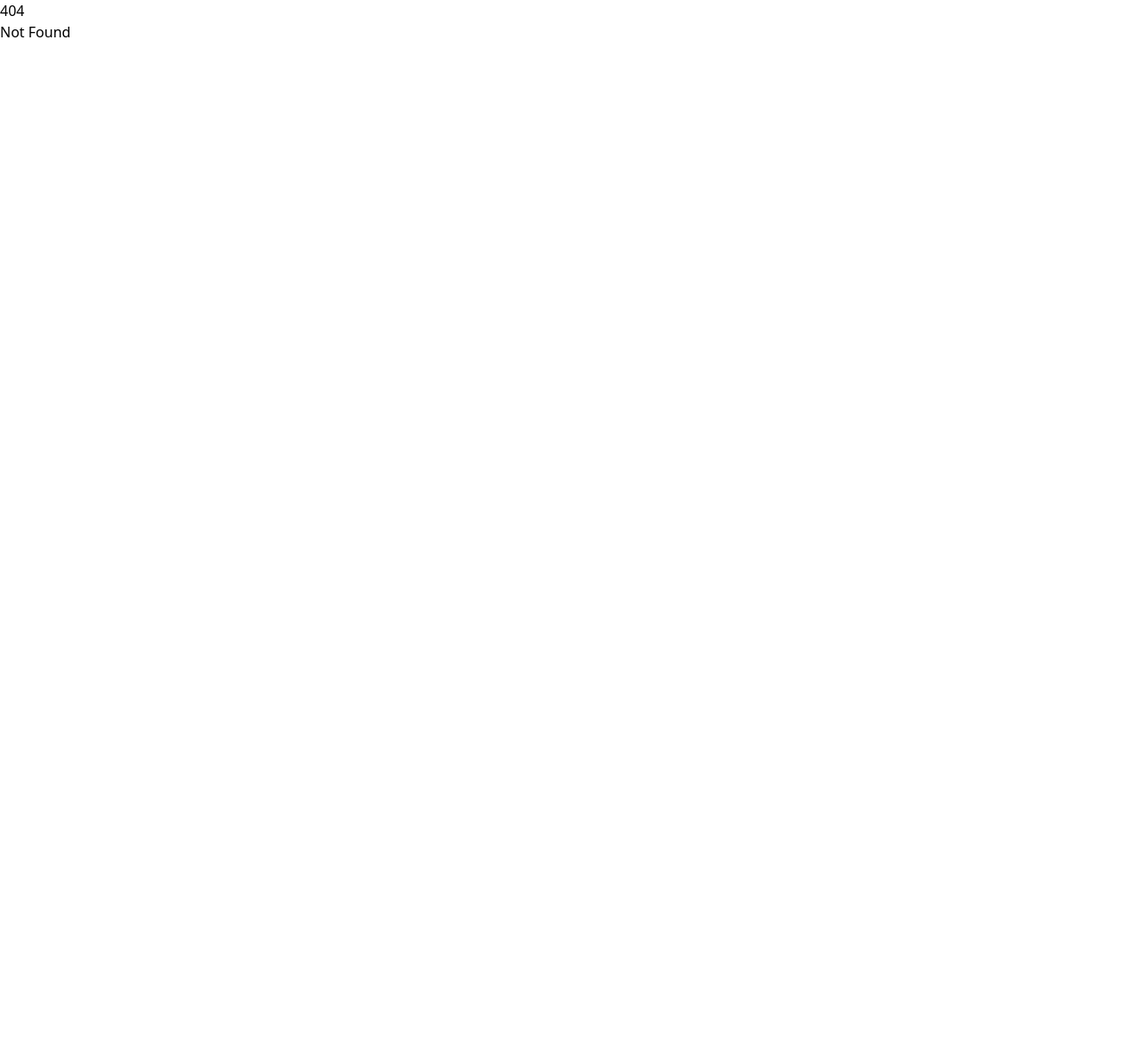
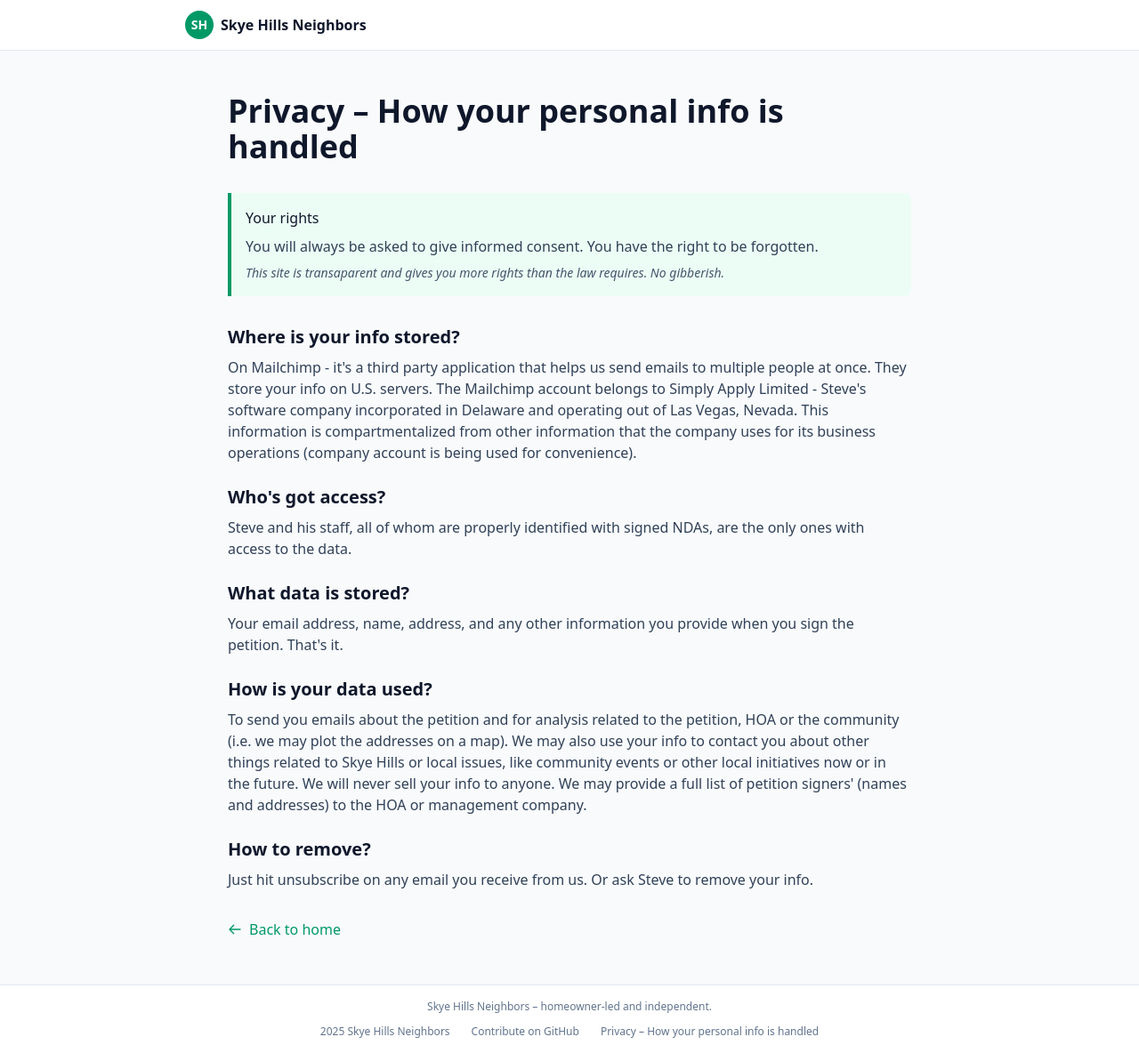
Before and after one commit to stevestrebl/skyehills, a SvelteKit app: page /privacy in a window 1280 px wide. Before the commit this address had no page. Shown: the whole page at 89% size. Before the commit the page ends 800 px from the top, so only its background shows below. Built offline with nearby package versions, Linux system fonts and the light colour scheme.

Commit message:
add footer component, privacy policy and steve public photo

```diff
--- /dev/null
+++ b/src/lib/Footer.svelte
@@ -0,0 +1,16 @@
+<footer class="bg-white border-t border-slate-200">
+  <div class="max-w-4xl mx-auto px-4 py-4">
+    <div class="text-center text-xs text-slate-500 mb-3">
+      <p>Skye Hills Neighbors – homeowner-led and independent.</p>
+    </div>
+    <div class="flex flex-wrap items-center justify-center gap-x-6 gap-y-2 text-xs text-slate-500">
+      <span>{new Date().getFullYear()} Skye Hills Neighbors</span>
+      <a href="https://github.com/stevestrebl/skyehills" target="_blank" rel="noopener noreferrer" class="hover:text-emerald-600 transition-colors">
+        Contribute on GitHub
+      </a>
+      <a href="/privacy" class="hover:text-emerald-600 transition-colors">
+        Privacy – How your personal info is handled
+      </a>
+    </div>
+  </div>
+</footer>
--- /dev/null
+++ b/src/routes/privacy/+page.svelte
@@ -0,0 +1,82 @@
+<script lang="ts">
+  import Footer from '$lib/Footer.svelte';
+</script>
+
+<svelte:head>
+  <title>Privacy Policy – Skye Hills Neighbors</title>
+  <meta
+    name="description"
+    content="Privacy policy for Skye Hills Neighbors – how we handle your personal information."
+  />
+</svelte:head>
+
+<div class="min-h-screen flex flex-col bg-slate-50 text-slate-900">
+  <header class="bg-white border-b border-slate-200">
+    <div class="max-w-4xl mx-auto px-4 py-3 flex items-center justify-between">
+      <div class="flex items-center gap-2">
+        <a href="/" class="flex items-center gap-2">
+          <div class="w-8 h-8 rounded-full bg-emerald-600 text-white flex items-center justify-center font-bold text-sm">
+            SH
+          </div>
+          <span class="font-semibold text-base">Skye Hills Neighbors</span>
+        </a>
+      </div>
+    </div>
+  </header>
+
+  <main class="flex-1">
+    <section class="py-12 px-4">
+      <div class="max-w-3xl mx-auto">
+        <h1 class="text-3xl md:text-4xl font-bold mb-6">Privacy – How your personal info is handled</h1>
+
+        <div class="bg-emerald-50 border-l-4 border-emerald-600 p-4 rounded-r-lg my-8">
+          <p class="text-slate-900 font-medium mb-2">Your rights</p>
+          <p class="text-slate-700">
+            You will always be asked to give informed consent. You have the right to be forgotten.
+          </p>
+          <p class="text-sm text-slate-600 mt-2 italic">
+            This site is transaparent and gives you more rights than the law requires. No gibberish.
+          </p>
+        </div>
+
+        <div class="space-y-6 text-slate-700">
+          <div>
+            <h2 class="text-xl font-semibold text-slate-900 mb-2">Where is your info stored?</h2>
+            <p>On Mailchimp - it's a third party application that helps us send emails to multiple people at once. They store your info on U.S. servers. The Mailchimp account belongs to Simply Apply Limited - Steve's software company incorporated in Delaware and operating out of Las Vegas, Nevada. This information is compartmentalized from other information that the company uses for its business operations (company account is being used for convenience).</p>
+          </div>
+
+          <div>
+            <h2 class="text-xl font-semibold text-slate-900 mb-2">Who's got access?</h2>
+            <p>Steve and his staff, all of whom are properly identified with signed NDAs, are the only ones with access to the data.</p>
+          </div>
+
+          <div>
+            <h2 class="text-xl font-semibold text-slate-900 mb-2">What data is stored?</h2>
+            <p>Your email address, name, address, and any other information you provide when you sign the petition. That's it.</p>
+          </div>
+
+          <div>
+            <h2 class="text-xl font-semibold text-slate-900 mb-2">How is your data used?</h2>
+            <p>To send you emails about the petition and for analysis related to the petition, HOA or the community (i.e. we may plot the addresses on a map). We may also use your info to contact you about other things related to Skye Hills or local issues, like community events or other local initiatives now or in the future. We will never sell your info to anyone. We may provide a full list of petition signers' (names and addresses) to the HOA or management company.</p>
+          </div>
+
+          <div>
+            <h2 class="text-xl font-semibold text-slate-900 mb-2">How to remove?</h2>
+            <p>Just hit unsubscribe on any email you receive from us. Or ask Steve to remove your info.</p>
+          </div>
+        </div>
+
+        <div class="mt-8">
+          <a href="/" class="inline-flex items-center gap-2 text-emerald-600 hover:text-emerald-700 font-medium">
+            <svg class="w-4 h-4" fill="none" stroke="currentColor" viewBox="0 0 24 24">
+              <path stroke-linecap="round" stroke-linejoin="round" stroke-width="2" d="M10 19l-7-7m0 0l7-7m-7 7h18" />
+            </svg>
+            Back to home
+          </a>
+        </div>
+      </div>
+    </section>
+  </main>
+
+  <Footer />
+</div>
```
Also changed, not shown: static/steve.jpeg (added).
